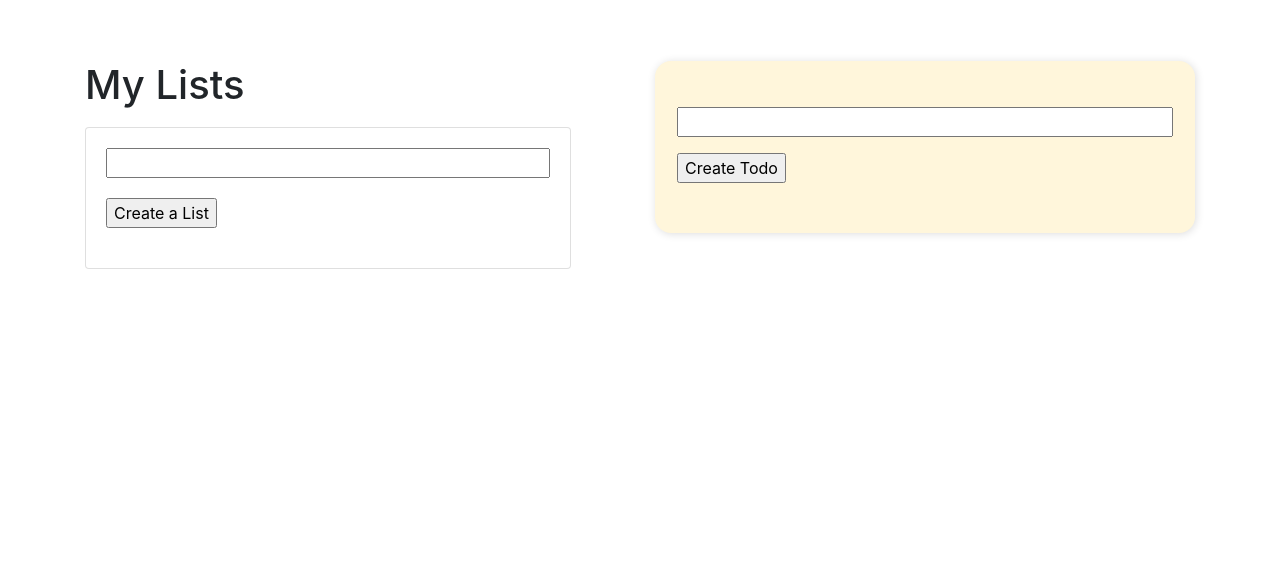
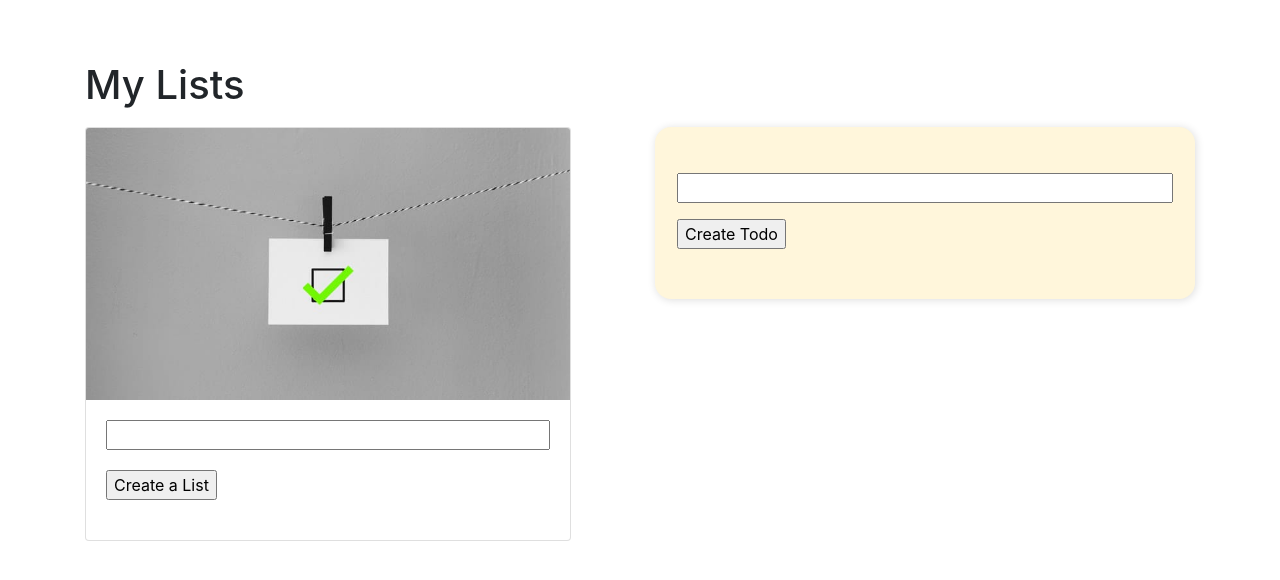
Before and after one commit to kili1011/todo-app, a Flask app: page /lists/1 in a window 1280 px wide. Shown: the part 56-636 px from the top of the page. Run offline with Flask 2, Linux system fonts and the light colour scheme; data that the repository does not hold is empty; some libraries are stand-ins or nearby versions.

Commit message:
card image added

```diff
--- a/static/css/main.css
+++ b/static/css/main.css
@@ -116,4 +116,7 @@ form{
     .lists-wrapper{
         width:90%;
     }
+    .todos-wrapper{
+        margin-top: 66px;
+    }
 }
--- a/templates/index.html
+++ b/templates/index.html
@@ -19,6 +19,7 @@
                 <div class="lists-wrapper">
                     <h1>My Lists</h1>
                     <div class="card">
+                        <img class="card-img-top" src="{{ url_for( 'static', filename='note.jpg') }}" alt="Card image cap">
                         <div class="card-body">
                             <form id="list-form">
                                 <input id="listname" type="text" name="listname" required>
```
Also changed, not shown: static/note.jpg (added).
